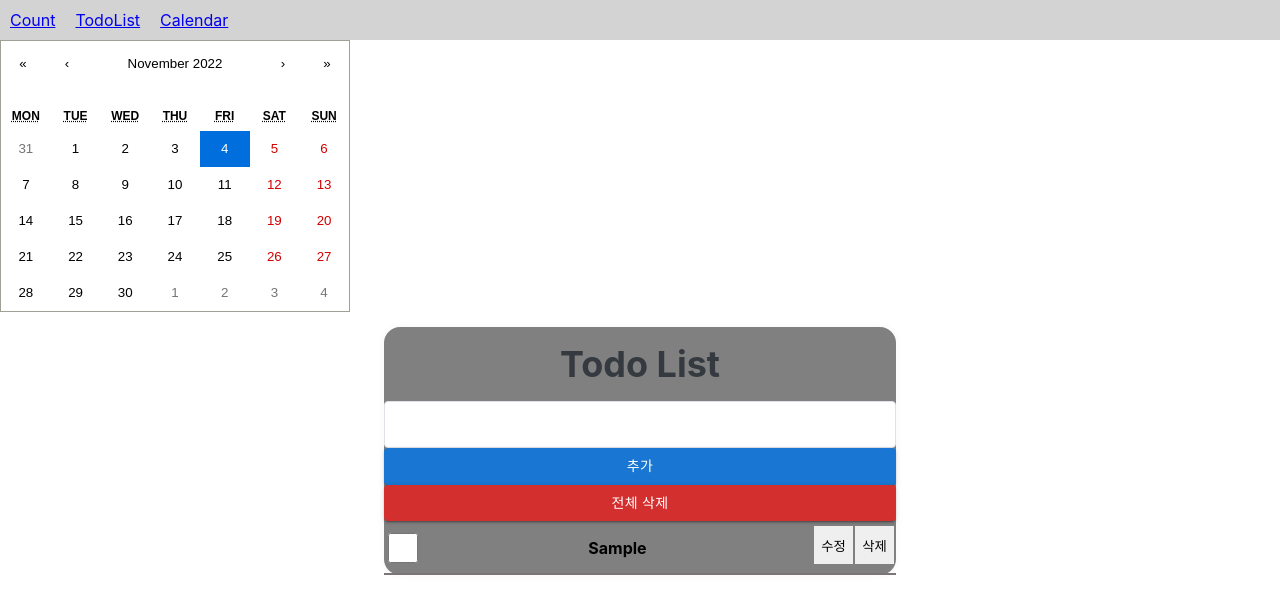
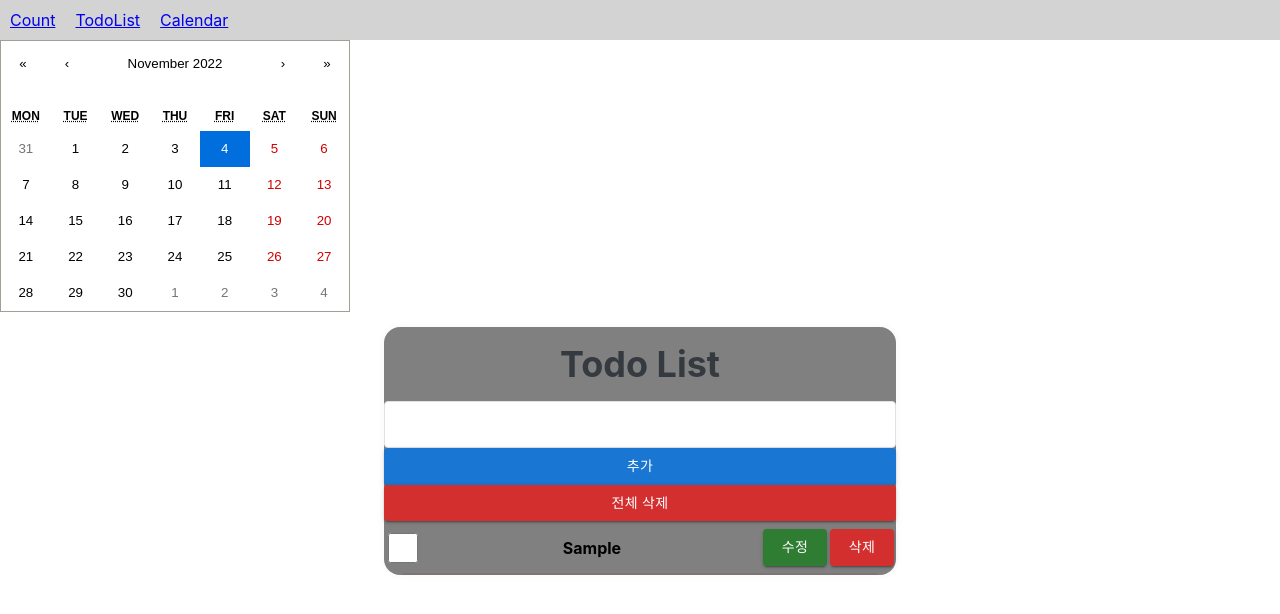
Before and after one commit to bjw1622/reacttodolist, a React (Create React App) app: page / in a window 1280 px wide. Both pictures are taken after typing "Sample" into the empty fields and a click on the button "추가". Shown: the top 614 px of the page. Built offline with nearby package versions, Linux system fonts and the light colour scheme.

Commit message:
style-component 수정

```diff
--- a/src/components/todoList/TodoChangeBtn.js
+++ b/src/components/todoList/TodoChangeBtn.js
@@ -1,17 +1,8 @@
 import React from "react";
 import { useDispatch } from "react-redux";
 import { todoListAction } from "./TodoListSlice";
-import styled from "styled-components";
-const ChangeBtnStyle = styled.button`
-   {
-    width: 39px;
-    height: 38px;
-    border: 0px;
-    padding: 0px;
-    margin-top: 3px;
-    margin-bottom: 3px;
-  }
-`;
+import Button from "@mui/material/Button";
+
 const TodoChangeBtn = (props) => {
   const dispatch = useDispatch();
 
@@ -25,6 +16,15 @@ const TodoChangeBtn = (props) => {
       alert("올바른 값을 입력해주세요.");
     }
   };
-  return <ChangeBtnStyle onClick={changeInput}>수정</ChangeBtnStyle>;
+  return (
+    <Button
+      style={{ marginTop: "6px", marginRight: "3px" }}
+      variant="contained"
+      color="success"
+      onClick={changeInput}
+    >
+      수정
+    </Button>
+  );
 };
 export default TodoChangeBtn;
--- a/src/components/todoList/TodoDeleteBtn.js
+++ b/src/components/todoList/TodoDeleteBtn.js
@@ -1,18 +1,8 @@
 import React from "react";
 import { useDispatch } from "react-redux";
 import { todoListAction } from "./TodoListSlice";
-import styled from "styled-components";
-const DelteBtnStyle = styled.button`
-   {
-    width: 39px;
-    height: 38px;
-    border: 0px;
-    padding: 0px;
-    margin-top: 3px;
-    margin-bottom: 3px;
-    margin-left: 2px;
-  }
-`;
+import Button from "@mui/material/Button";
+
 const TodoDeleteBtn = (props) => {
   const dispatch = useDispatch();
   const DeleteList = () => {
@@ -20,6 +10,15 @@ const TodoDeleteBtn = (props) => {
       dispatch(todoListAction.delete(props.id));
     }
   };
-  return <DelteBtnStyle onClick={() => DeleteList()}>삭제</DelteBtnStyle>;
+  return (
+    <Button
+      style={{ marginTop: "6px" }}
+      variant="contained"
+      color="error"
+      onClick={() => DeleteList()}
+    >
+      삭제
+    </Button>
+  );
 };
 export default TodoDeleteBtn;
--- a/src/components/todoList/TodoItem.js
+++ b/src/components/todoList/TodoItem.js
@@ -21,7 +21,14 @@ const TodoItem = (props) => {
           <TodoDeleteBtn id={props.id} />
         </div>
       </div>
-      <hr style={{ margin: "0px", border: "1px solid #7c7575" }} />
+      <hr
+        style={{
+          margin: "auto",
+          border: "1px solid #7c7575",
+          width: "92%",
+          textAlign: "center",
+        }}
+      />
     </>
   );
 };
```
